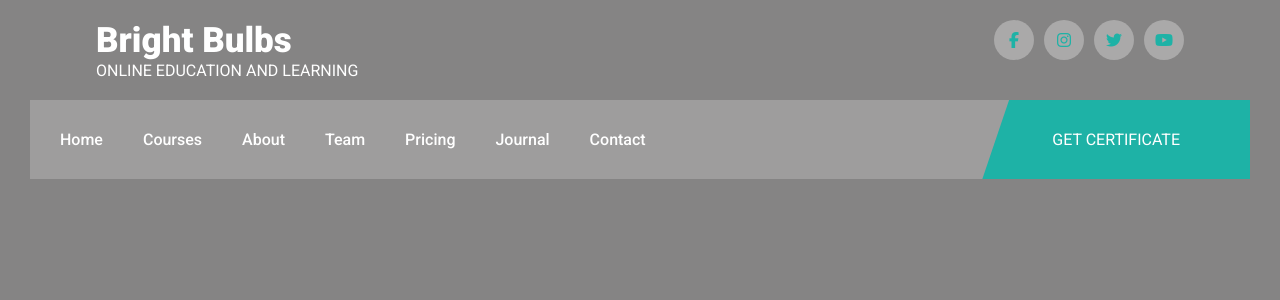
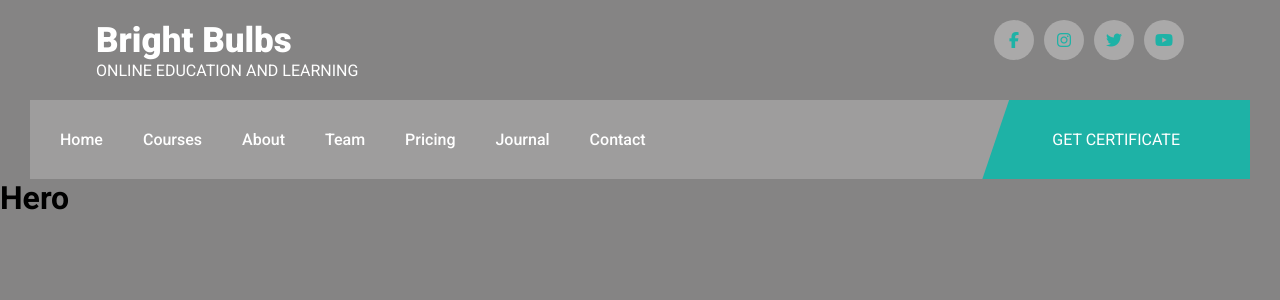
Before and after one commit to Nas1010/bright-bulbs, a React (Create React App) app: page / in a window 1280 px wide. Shown: the top 300 px of the page. Built offline with nearby package versions, Linux system fonts and the light colour scheme.

Commit message:
create initial files for Hero and Home components

```diff
--- a/src/App.css
+++ b/src/App.css
@@ -41,3 +41,6 @@
 li {
   list-style-type: none;
 }
+button {
+  border: none;
+}
--- a/src/App.js
+++ b/src/App.js
@@ -2,13 +2,14 @@
 import Header from './components/common/heading/Header.jsx'
 import { BrowserRouter as Router, Routes, Route } from 'react-router-dom'
 import './App.css'
+import Home from './components/home/Home.jsx'
 
 const App = () => {
   return (
     <Router>
       <Header />
       <Routes>
-        {/* <Route path="/about" element={<About />} /> */}
+        <Route path="/" element={<Home/>} />
       </Routes>
     </Router>
   )
--- /dev/null
+++ b/src/components/home/Home.jsx
@@ -0,0 +1,12 @@
+import React from 'react'
+import Hero from './hero/Hero'
+
+const Home = () => {
+  return (
+    <div>
+      <Hero/>
+    </div>
+  )
+}
+
+export default Home
--- /dev/null
+++ b/src/components/home/hero/Hero.jsx
@@ -0,0 +1,12 @@
+import React from 'react'
+import './hero.css'
+
+const Hero = () => {
+  return (
+    <>
+     <h1>Hero</h1>
+    </>
+  )
+}
+
+export default Hero
```
Also changed, not shown: src/components/home/hero/hero.css (added).
